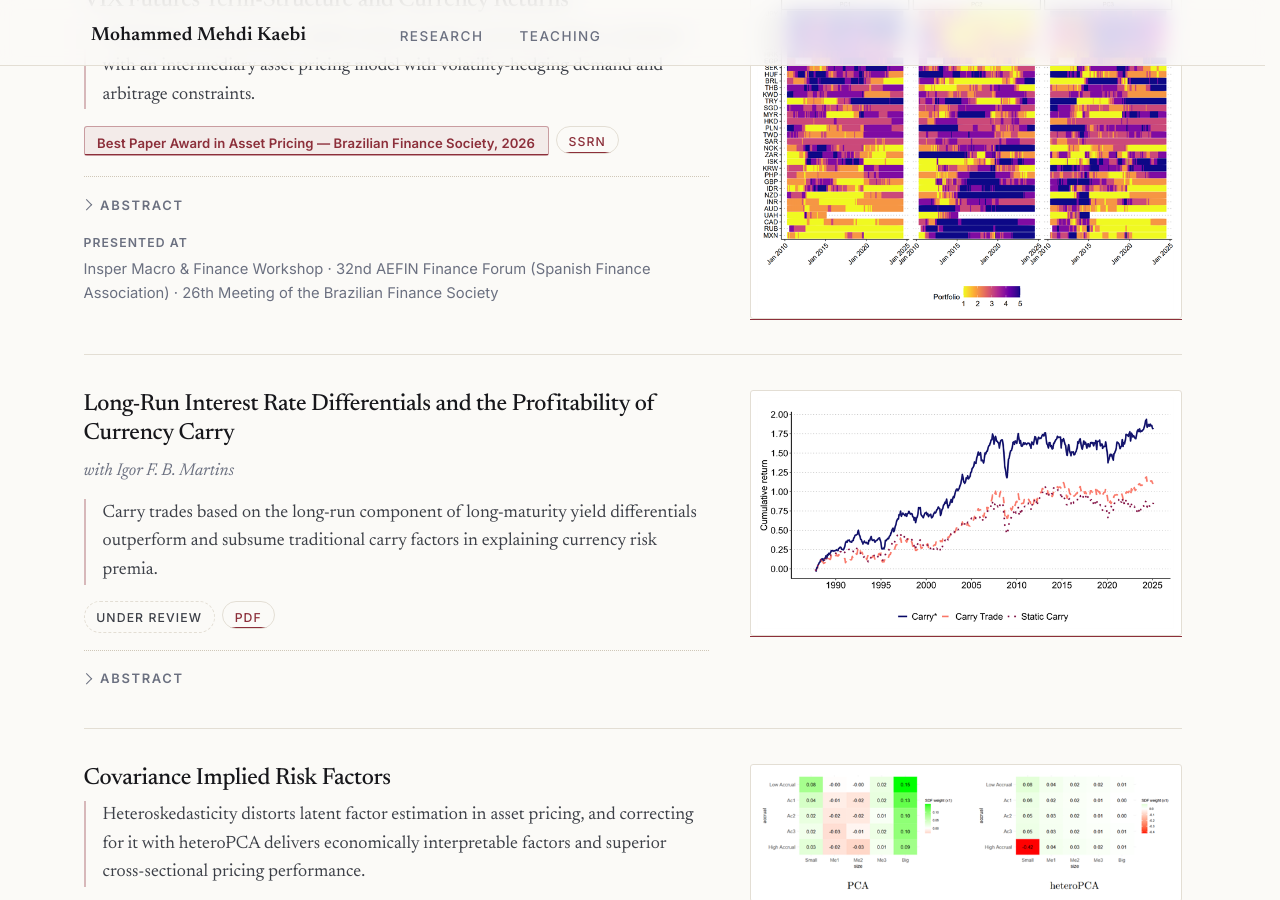
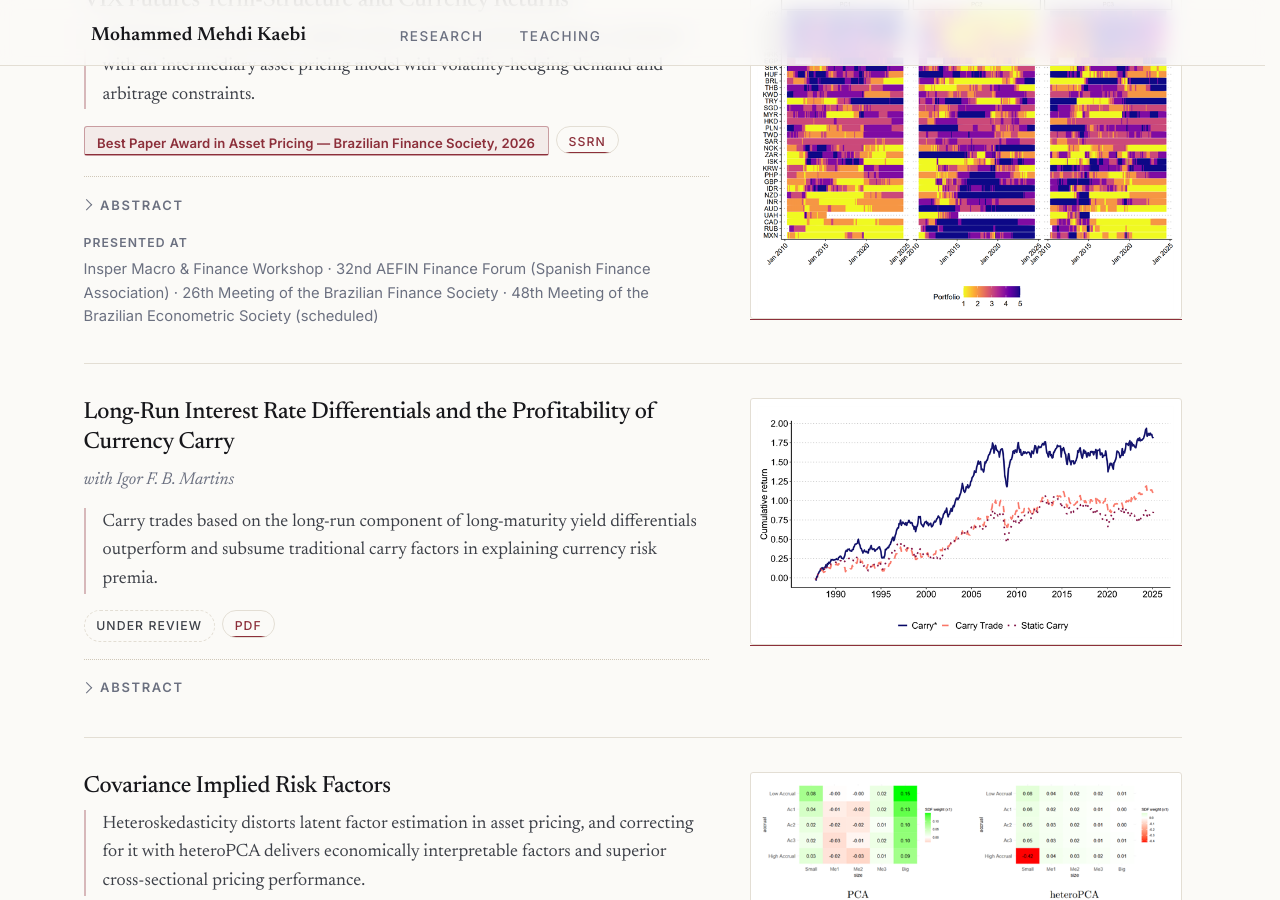
Before and after one commit to mkaebi/mkaebi.github.io, a Jekyll site: the page built from _pages/research.html, in a window 1280 px wide and 900 px high, scrolled down 397 px. Built offline with Jekyll 4.4.1, drawn with Linux system fonts in a browser that asks for light colours.

Commit message:
Update papers.yml

```diff
--- a/_data/papers.yml
+++ b/_data/papers.yml
@@ -63,6 +63,7 @@ working:
       - "Insper Macro & Finance Workshop"
       - "32nd AEFIN Finance Forum (Spanish Finance Association)"
       - "26th Meeting of the Brazilian Finance Society"
+      - "48th Meeting of the Brazilian Econometric Society (scheduled)"
 
   - title: "Long-Run Interest Rate Differentials and the Profitability of Currency Carry"
     id: long-run-interest-rate-differentials
```
